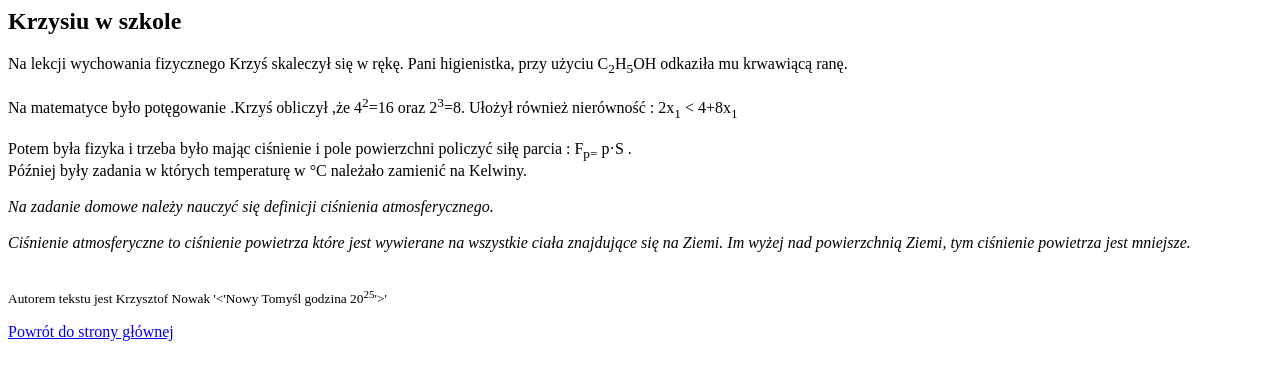
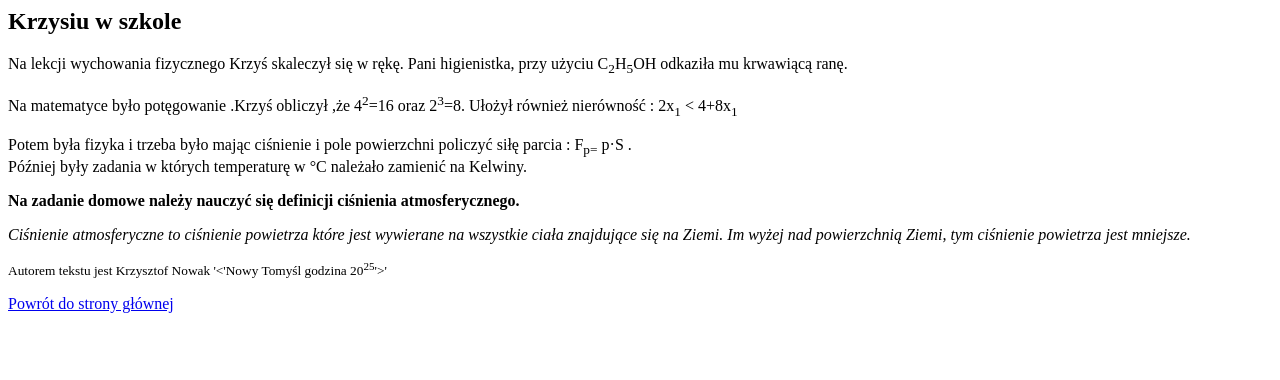
Before and after one commit to THEwojpaw/Witryny-i-Aplikacje-Wojciech-Cyganek-4D, a plain HTML site: page elementyWstawiane.html in a window 1280 px wide. Drawn offline with Linux system fonts and the light colour scheme.

Commit message:
Update elementyWstawiane.html

```diff
--- a/elementyWstawiane.html
+++ b/elementyWstawiane.html
@@ -4,19 +4,23 @@
 <h2><strong>Krzysiu w szkole</strong></h2>
   <p>
     Na lekcji wychowania fizycznego Krzyś  skaleczył się w rękę. Pani higienistka, przy użyciu C<sub>2</sub>H<sub>5</sub>OH odkaziła mu
-    krwawiącą ranę. <br />
-    <br />
-    Na matematyce było potęgowanie .Krzyś obliczył ,że 4<sup>2</sup>=16 oraz 2<sup>3</sup>=8.  Ułożył również nierówność : 2x<sub>1</sub> < 4+8x<sub>1</sub> <br />
-    <br />
+    krwawiącą ranę.
+  </p>
+  <p>
+     Na matematyce było potęgowanie .Krzyś obliczył ,że 4<sup>2</sup>=16 oraz 2<sup>3</sup>=8.  Ułożył również nierówność : 2x<sub>1</sub> < 4+8x<sub>1</sub>
+  </p>
+  <p>
     Potem była fizyka i trzeba było mając ciśnienie i pole powierzchni policzyć siłę parcia : F<sub>p=</sub> p·S . <br />
-    Później były zadania w których temperaturę w °C należało zamienić na Kelwiny. <br />
-    <br />
-    <em>Na zadanie domowe należy nauczyć się definicji ciśnienia atmosferycznego.</em> <br />
-    <br />
+    Później były zadania w których temperaturę w °C należało zamienić na Kelwiny.
+  </p>
+  <p>
+     <b>Na zadanie domowe należy nauczyć się definicji ciśnienia atmosferycznego.</b>
+  </p>
+  <p>
     <dfn>Ciśnienie atmosferyczne to ciśnienie powietrza które jest wywierane na wszystkie ciała znajdujące się na Ziemi. Im
-    wyżej nad powierzchnią Ziemi, tym ciśnienie powietrza jest mniejsze.</dfn> <br />
-    <br />
-    <br />
+    wyżej nad powierzchnią Ziemi, tym ciśnienie powietrza jest mniejsze.</dfn>
+  </p>
+  <p>
     <small>Autorem tekstu jest Krzysztof Nowak '<'Nowy Tomyśl godzina 20<sup>25</sup>'>'</small>
   </p>
   <footer>
```
